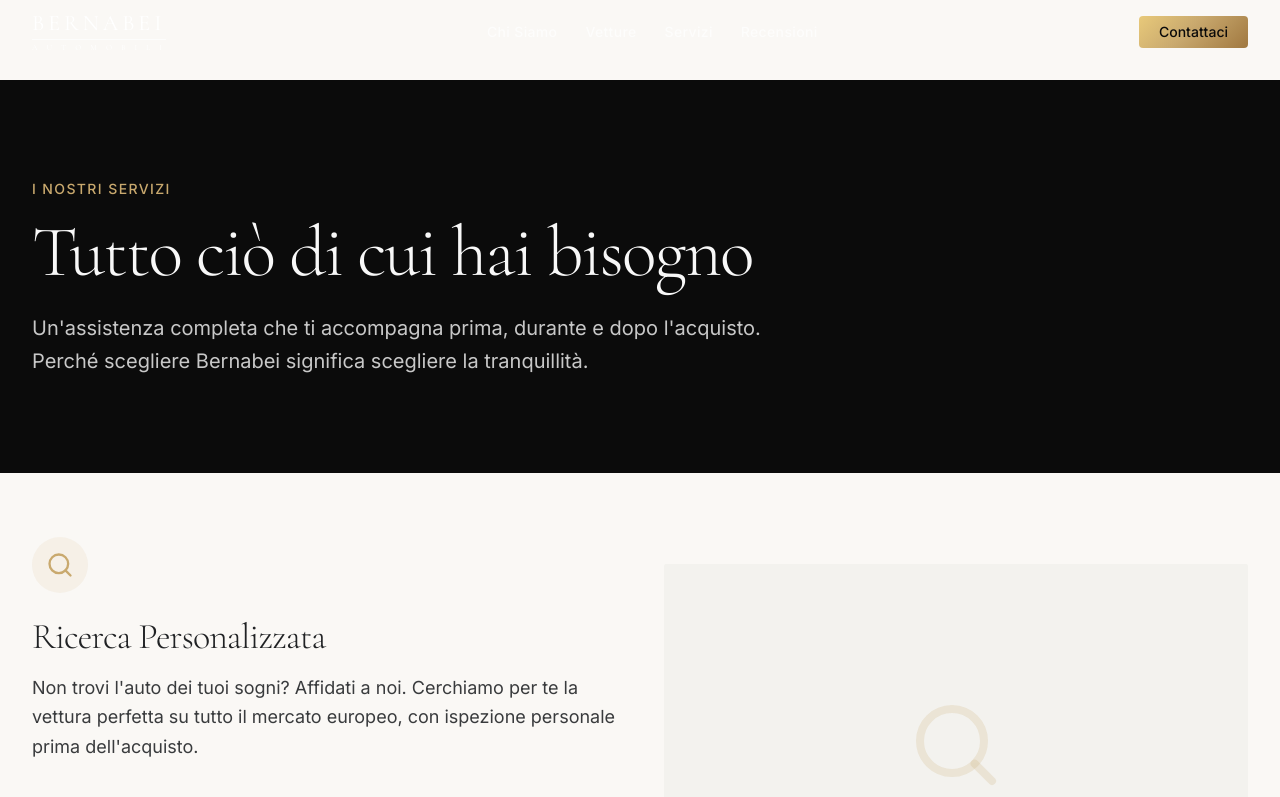
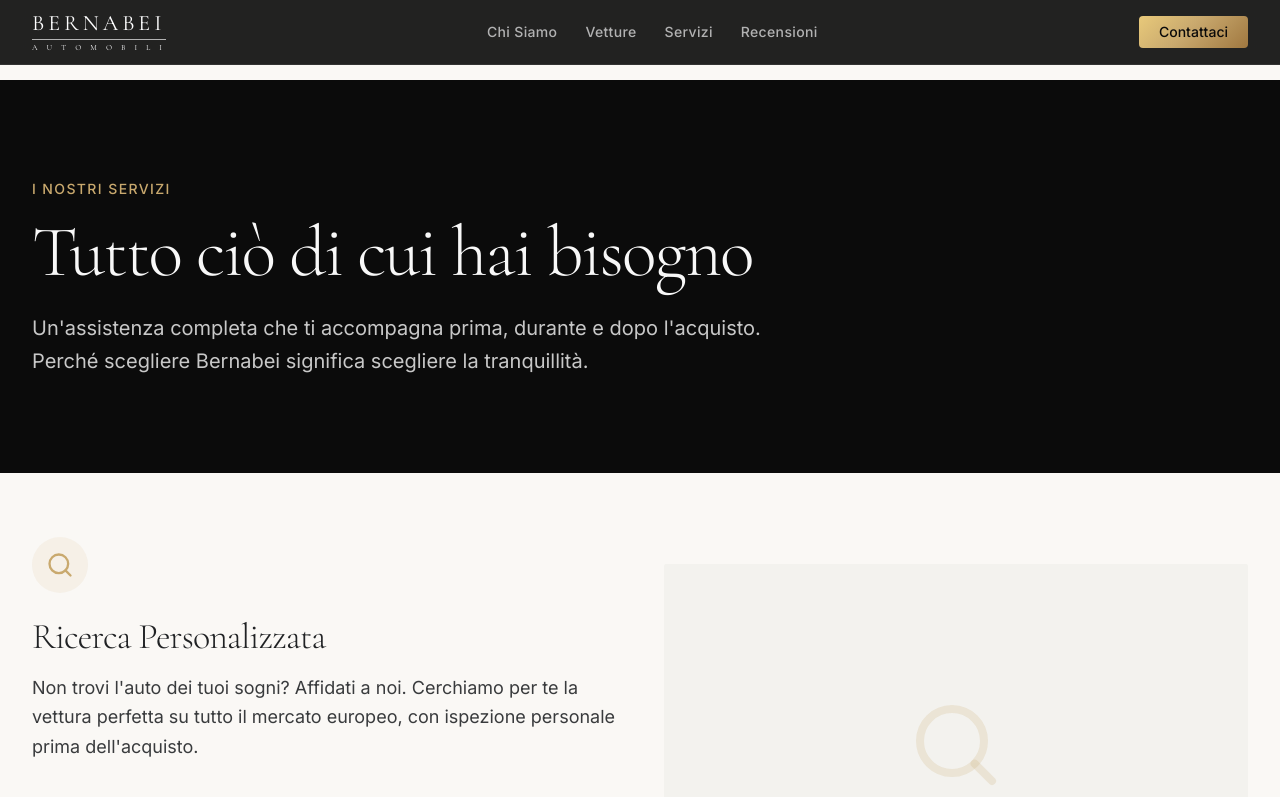
Before and after one commit to lamonicaluca-byte/BrandoBernabei, a Next.js app: page /servizi in a window 1280 px wide. Shown: the top 797 px of the page. Built offline with nearby package versions, Linux system fonts and the light colour scheme.

Commit message:
fix: navbar dark su tutte le pagine tranne home

```diff
--- a/src/components/header.tsx
+++ b/src/components/header.tsx
@@ -2,6 +2,7 @@
 
 import Link from "next/link"
 import { useState, useEffect, useCallback, useRef } from "react"
+import { usePathname } from "next/navigation"
 import { Menu, X } from "lucide-react"
 import { Button } from "@/components/ui/Button"
 
@@ -15,6 +16,8 @@ const navigation = [
 export function Header() {
   const [mobileMenuOpen, setMobileMenuOpen] = useState(false)
   const [scrolled, setScrolled] = useState(false)
+  const pathname = usePathname()
+  const isHome = pathname === '/'
 
   const bernabeiRef = useRef<HTMLSpanElement>(null)
   const automobiliRef = useRef<HTMLSpanElement>(null)
@@ -68,7 +71,7 @@ export function Header() {
   return (
     <header
       className={`fixed top-0 left-0 right-0 z-50 transition-all duration-500 ${
-        scrolled
+        scrolled || !isHome
           ? "bg-[#0A0A0A]/90 backdrop-blur-md border-b border-white/8"
           : "bg-transparent"
       }`}
```
